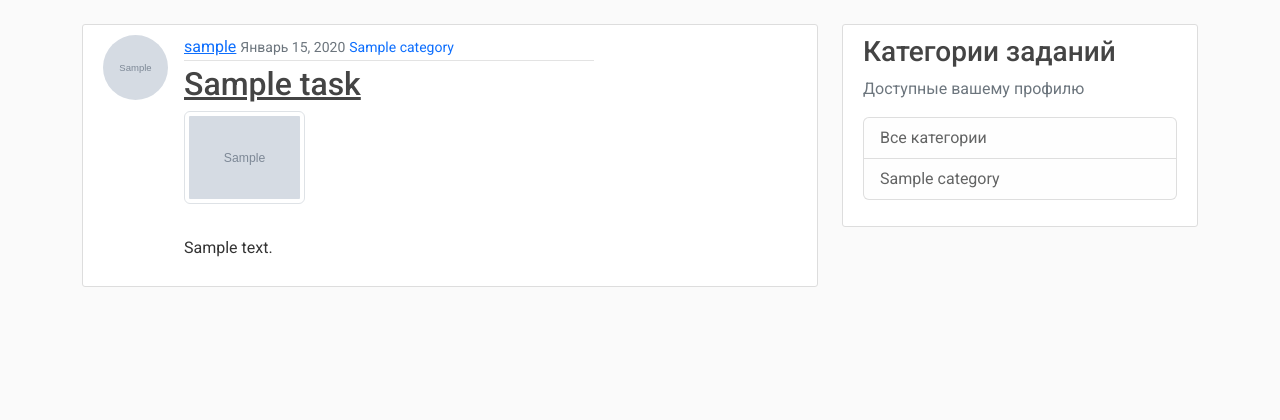
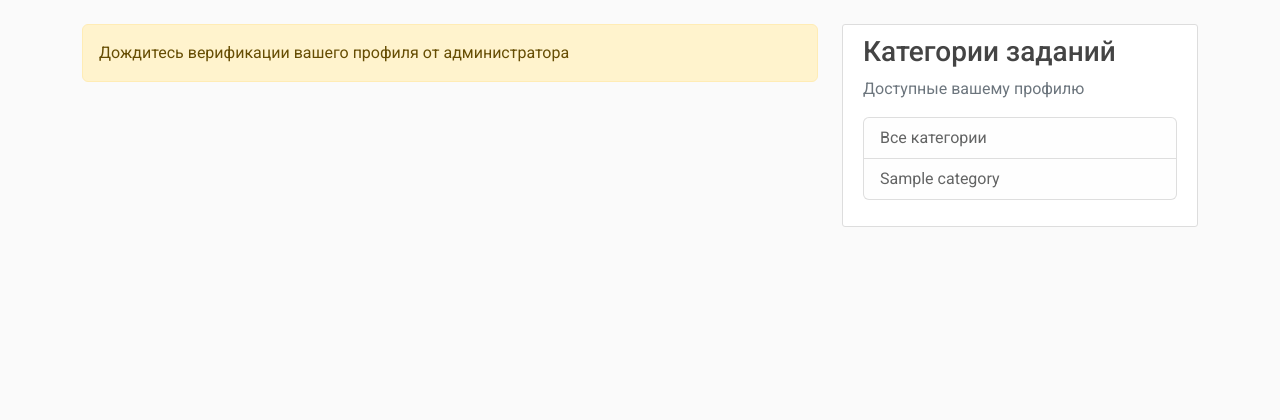
Before and after one commit to cocahonka/ctf_site, a Django app: template apps/cyberpolygon/templates/cyberpolygon/index.html in a window 1280 px wide. Shown: the part 56-476 px from the top of the page. Run offline with Django 4.2, Linux system fonts and the light colour scheme; tables that the repository leaves empty hold one stand-in row (values such as "Sample post"); the template is opened without the code that fills it: values that come from a table or form of the project are taken from there, most other values are stand-ins (such as "Sample title", 1, 10 or a date in 2020); grey boxes marked "Sample" are stand-in pictures; some libraries are stand-ins or nearby versions.

Commit message:
informative messages to cyberpolygon page

```diff
--- a/apps/cyberpolygon/templates/cyberpolygon/index.html
+++ b/apps/cyberpolygon/templates/cyberpolygon/index.html
@@ -11,6 +11,16 @@
         {% endfor %}
       {% endif %}
       <div class="tasks">
+      {% if not user.profile.is_verified %}
+        <div class="alert alert-warning">
+          Дождитесь верификации вашего профиля от администратора
+        </div>
+      {% else %}
+        {% if not tasks %}
+        <div class="alert alert-warning">
+          Пока что заданий по данной категории не существует
+        </div>
+        {% else %}
           {% for task in tasks %}
               <article class="d-flex content-section">
                 <img class="me-3 rounded-circle article-img" src="{{ task.author.profile.image.url }}"></img>
@@ -34,6 +44,8 @@
                 </div>
               </article>
           {% endfor %}
+        {% endif %}
+      {% endif %}
       </div>
     </div>
     <div class="col-md-4">
```
Lines whose indentation alone changed are shown as unchanged.
